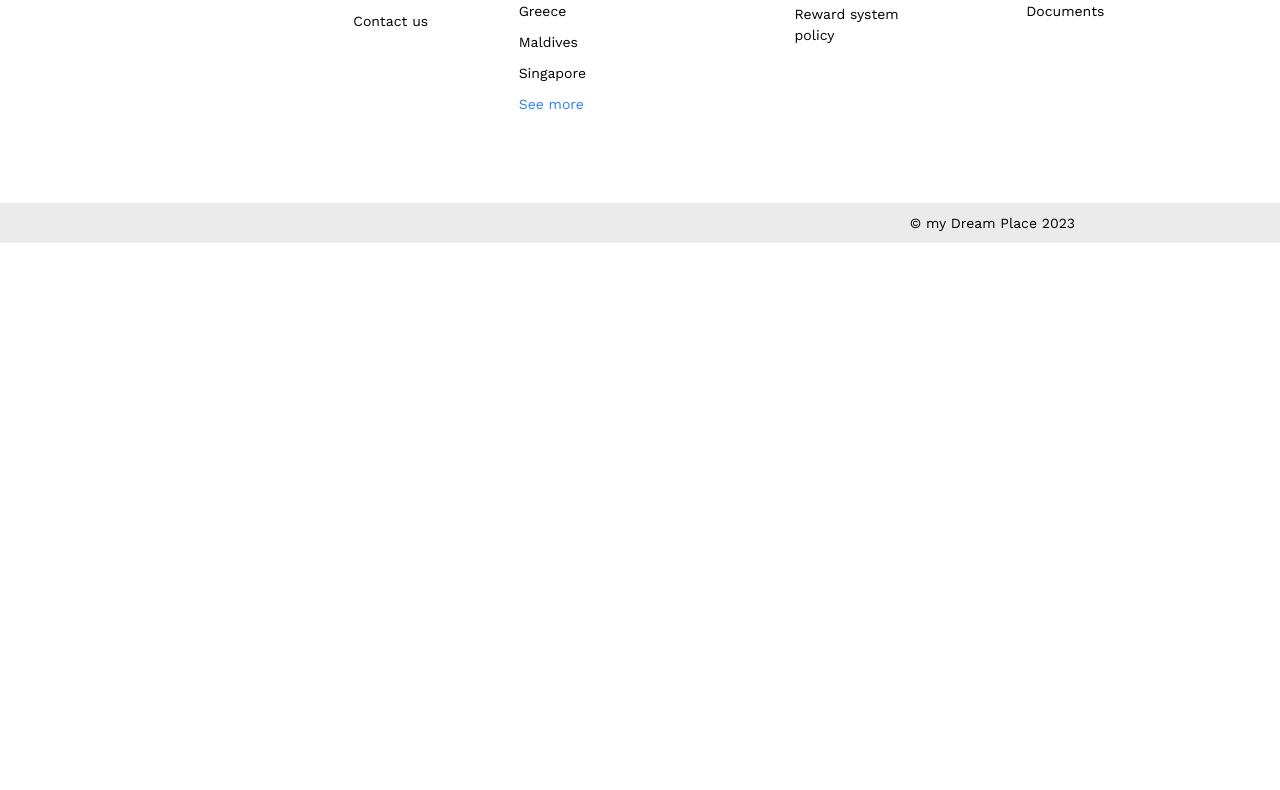
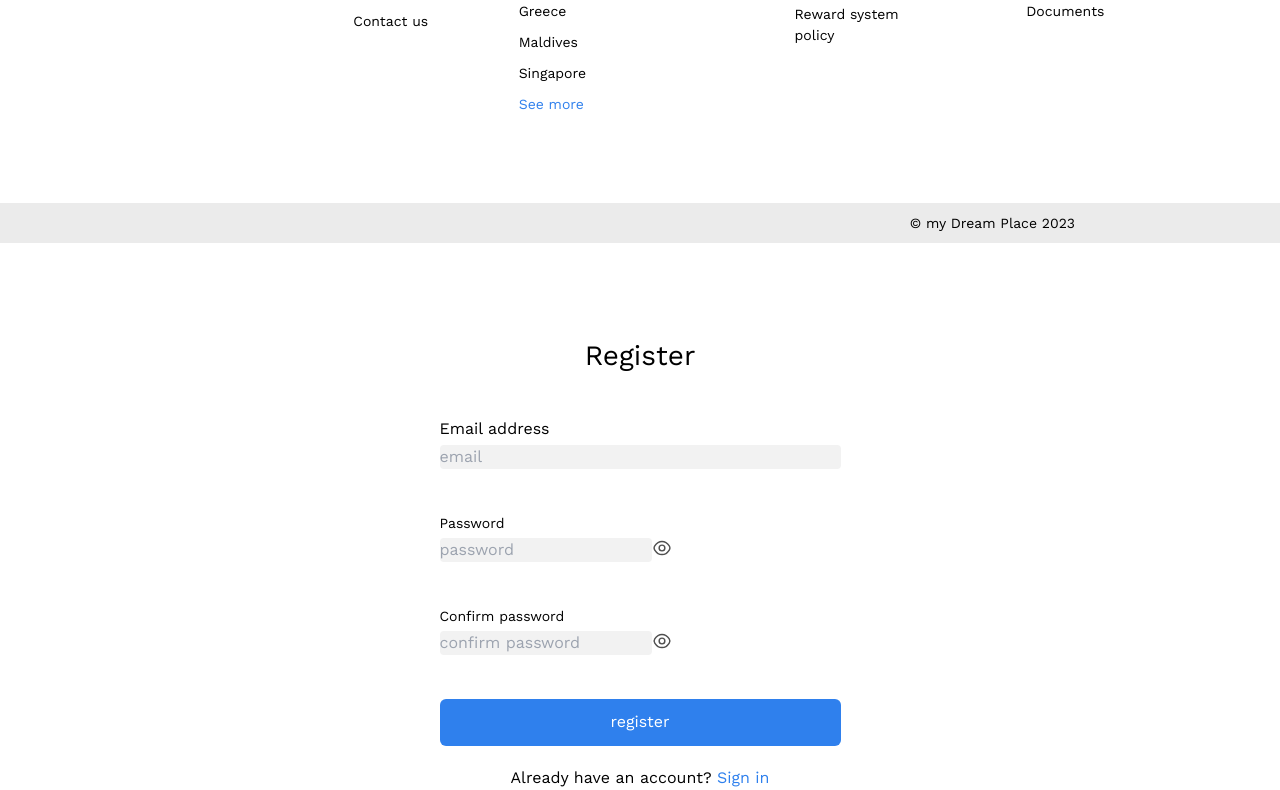
Before and after one commit to SaraDrwish/algoriza-internship-FE204, a Vue app: page /register in a window 1280 px wide. Shown: the part 2754-3544 px from the top of the page. Before the commit the page ends 2998 px from the top, so only its background shows below. Built offline with nearby package versions, Linux system fonts and the light colour scheme; a web font is replaced by a local one.

Commit message:
30 signin and register 1

```diff
--- a/src/components/HomePageCompos/HomeFooter.vue
+++ /dev/null
@@ -1,21 +0,0 @@
-<template>
-  <div  >
-
-      <!-- ////////////////////////// -->
-
-    <div class=" ">
-
-      <HomeListFooter/>
-
-    </div>
-
-        <!-- ////////////////////////// -->
-
-  </div>
-</template>
-
-<script setup>
-
-import HomeListFooter from "./HomeListFooter.vue";
-
-</script>
--- a/src/components/HomePageCompos/HomePage.vue
+++ b/src/components/HomePageCompos/HomePage.vue
@@ -23,7 +23,7 @@
     </div>
 
     <div class="">
-      <HomeFooter />
+      <HomeListFooter/>
     </div>
 
   </div>
@@ -37,8 +37,8 @@
   import HomePageHeroImg from './HomePageHeroImg.vue';
   import GetInspirationSec from './GetInspirationSec.vue';
   import PopularHotelsSec from './PopularHotelsSec.vue';
-  import HomeFooter from './HomeFooter.vue';
   import HomeDownloadSec from './HomeDownloadSec.vue';
+  import HomeListFooter from './HomeListFooter.vue';
 
 </script>
 
--- a/src/components/HomePageCompos/HomeSearch.vue
+++ b/src/components/HomePageCompos/HomeSearch.vue
@@ -9,7 +9,7 @@
 
                 <div class="flex items-center  gap-[10px]  mx-[12px] mt-[11px] mb-[12px]">
                   <img class="flex " src="../../assets/icons/location 1.svg" alt="location-icon">
-                  <input class="flex  w-[100%]" type="text" placeholder="Where are you going ?" >
+                  <input class="flex  w-[100%]" type="text" placeholder="Where are you going ?" required>
                         <!-- @click="show = !show" -->
                    <span class="flex cursor-pointer  ">
                      <svg class=" " xmlns="http://www.w3.org/2000/svg"
@@ -44,17 +44,17 @@
 
             <div class="flex gap-[10px] bg-inputsGray rounded-[4px] pt-[11px] pb-[12px] px-[12px]">
               <img src="../../assets/icons/calendar 1.svg" alt="calendar-icon">
-              <input class="text-[13px] w-full" type="text" placeholder="Check in date">
+              <input class="text-[13px] w-full" type="text" placeholder="Check in date" required >
             </div>
 
             <div class="flex gap-[10px] bg-inputsGray rounded-[4px] pt-[11px] pb-[12px] px-[12px]">
               <img src="../../assets/icons/calendar 1.svg" alt="calendar-icon">
-              <input class="text-[13px] w-full " type="text" placeholder="Check out date">
+              <input class="text-[13px] w-full " type="text" placeholder="Check out date" required >
             </div>
 
             <div class="flex gap-[10px]  bg-inputsGray rounded-[4px] pt-[11px] pb-[12px] px-[12px]">
               <img src="../../assets/icons/user-square 1.svg" alt="user-icon">
-              <input class="text-[13px] w-full " type="text" placeholder="Guests">
+              <input class="text-[13px] w-full " type="text" placeholder="Guests" >
             </div>
 
             <div class="flex gap-[10px]  bg-inputsGray rounded-[4px] pt-[11px] pb-[12px] px-[12px]">
--- /dev/null
+++ b/src/components/NavSecndry.vue
@@ -0,0 +1,18 @@
+<template  >
+     <header class="fixed top-0  z-[100000] w-full bg-white shadow-sm overflow-hidden">
+      <nav class=" mx-auto sm:flex-row flex shrink-0 items-center justify-between h-[68px] w-[calc(100%-100px)] ">
+
+        <RouterLink :to="{name:'home'}">
+          <div class="flex gap-[4px] items-center text-[16px] ">
+            <img src="../assets/icons/bxs-plane-alt 1.svg" alt="planIcon" class="text-med-footer-black">
+            <p class=" tracking-[0.36px] font-[500] text-[18px] text-med-footer-black ">my Dream Place </p>
+          </div>
+        </RouterLink>
+
+      </nav>
+    </header>
+ </template>
+
+<script setup>
+import { RouterLink } from 'vue-router';
+</script>
--- a/src/components/register.vue
+++ b/src/components/register.vue
@@ -0,0 +1,54 @@
+<template>
+  <div>
+
+<!-- /////////// -->
+   <div class="container m-auto flex flex-col ">
+
+      <NavSecndry />
+
+      <div class="w-[401px] m-auto flex flex-col items-center">
+
+        <h2 class="text-[28px] mb-[40px] mt-[92px]" >Register </h2>
+
+        <form  class="flex flex-col gap-[44px] m-auto w-[401px] " >
+
+            <div class="flex flex-col gap-[4px]">
+                <label  >Email address</label>
+                <input type="email" name="email" placeholder="email" required >
+            </div>
+
+            <div class="flex flex-col gap-[4px]">
+              <label class="text-[14px]" >Password</label>
+              <div class="flex w-[100%]">
+                <input type="password" name="password" placeholder="password" required >
+                <img class="w-[20px] h-[20px]" src="../assets/icons/eye 1.svg" alt="">
+              </div>
+            </div>
+
+            <div class="flex flex-col gap-[4px]">
+              <label class="text-[14px]" >Confirm password</label>
+              <div class="flex w-[100%] ">
+                <input type="password" name="password" placeholder="confirm password" required >
+                <img class="w-[20px] h-[20px]" src="../assets/icons/eye 1.svg" alt="">
+              </div>
+            </div>
+
+            <input class="bg-primary text-white rounded-[6px] w-[100%] pt-[11px] pb-[12px] "  type="submit" value="register" >
+
+           </form>
+
+           <div class="text-center mt-[20px]  ">
+             <p>Already have an account? <a class="text-primary" href="/signin"> Sign in </a> </p>
+           </div>
+
+      </div>
+
+    </div>
+<!-- ////////// -->
+
+  </div>
+</template>
+
+<script setup>
+import NavSecndry from './NavSecndry.vue'
+</script>
--- a/src/components/signIn.vue
+++ b/src/components/signIn.vue
@@ -0,0 +1,42 @@
+<template>
+  <div>
+
+    <div class="container m-auto flex flex-col  ">
+
+      <NavSecndry />
+
+
+      <div class="flex flex-col items-center m-auto w-[401px]">
+        <h2 class="text-[28px] mb-[40px] mt-[92px] " >Sign In</h2>
+        <form class="flex flex-col gap-[44px] m-auto w-[401px] ">
+
+            <div class="flex flex-col gap-[4px]">
+              <label  class="text-[14px]" >Email address</label>
+              <input type="email" name="email" placeholder="email" required >
+            </div>
+
+              <div class="flex flex-col gap-[4px]">
+                <label  class="text-[14px]" >Password</label>
+                <div class="flex w-full">
+                  <input type="password" name="password" placeholder="password" required >
+                  <img class="w-[20px] h-[20px]" src="../assets/icons/eye 1.svg" alt="">
+                </div>
+              </div>
+              <input class="bg-primary text-white rounded-[6px] w-[100%] pt-[11px] pb-[12px] "  type="submit" value="sign in" >
+
+        </form>
+
+        <div class="mt-[20px]">
+          <p>Don’t have an account? <a class="text-primary" href="/register"> Register </a> </p>
+        </div>
+
+      </div>
+
+
+    </div>
+  </div>
+</template>
+
+<script setup>
+import NavSecndry from './NavSecndry.vue'
+</script>
--- a/src/router/index.js
+++ b/src/router/index.js
@@ -1,5 +1,6 @@
-import { createRouter, createWebHistory } from 'vue-router'
-import Home from '../views/Home.vue'
+import { createRouter, createWebHistory } from 'vue-router';
+import Home from '../views/Home.vue';
+import Register from '../components/Register.vue';
 
 const router = createRouter({
   history: createWebHistory(import.meta.env.BASE_URL),
@@ -9,12 +10,17 @@ const router = createRouter({
       name: 'home',
       component: Home
     },
-    // {
-    //   path: '/about',
-    //   name: 'about',
+    {
+      path: '/signin',
+      name: 'signin',
+      component: () => import('../components/SignIn.vue'),
+    },
+     {
+      path: '/register',
+      name: 'register',
+      component: Register
+    },
 
-    //   component: () => import('../views/AboutView.vue')
-    // }
   ]
 })
 
```
